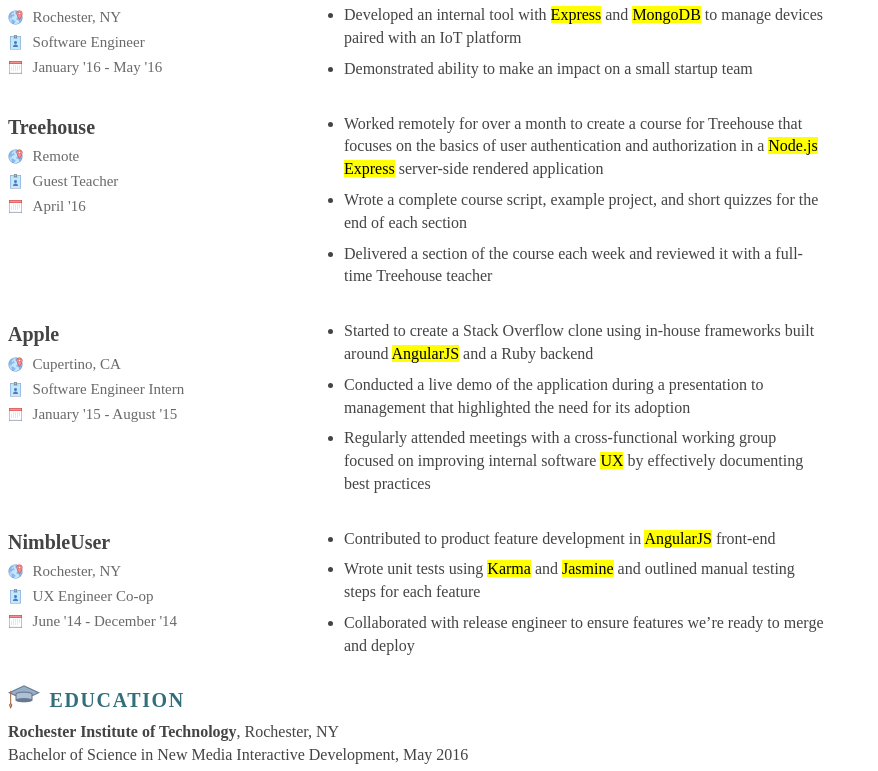
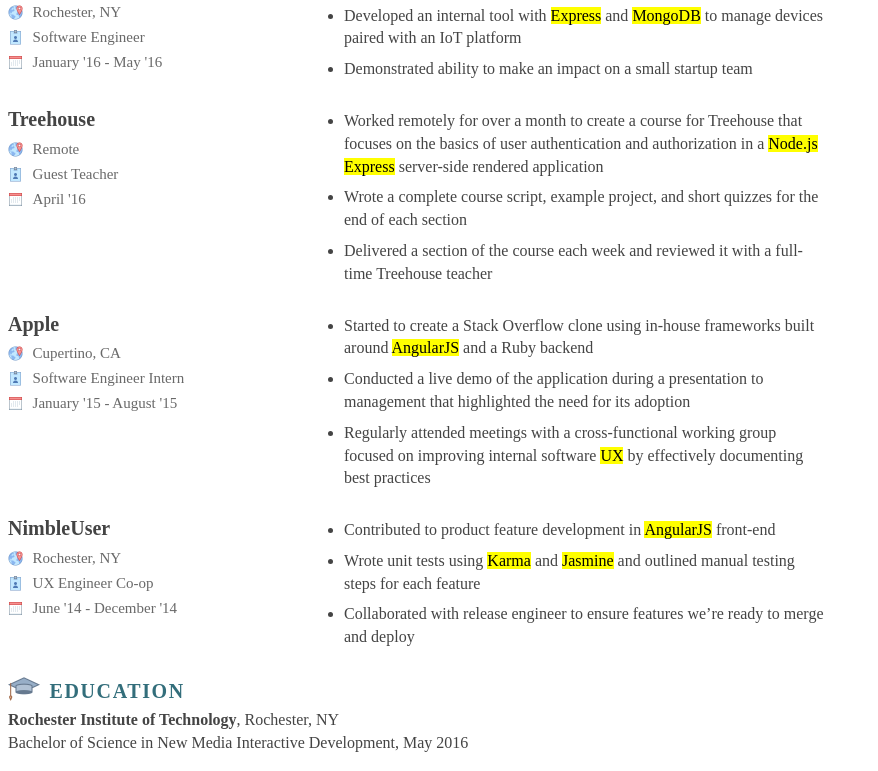
Before and after one commit to fostertheweb/fostertheweb.com, a Gatsby site: page /resume in a window 1280 px wide. Shown: the part 403-1174 px from the top of the page, without its empty margins (0-878 px from the left). Built offline with nearby package versions, Linux system fonts and the light colour scheme; Gatsby itself is replaced by a stand-in of ours.

Commit message:
align job baseline, avatar dimensions

```diff
--- a/src/components/resume/job.js
+++ b/src/components/resume/job.js
@@ -99,10 +99,10 @@ const Summary = styled.div`
 
 const Container = styled.div`
   display: flex;
-  align-items: flex-start;
+  align-items: baseline;
   justify-content: space-between;
 
-  margin-top: ${props => (props.first ? "0.6rem" : "2rem")};
+  margin-top: ${props => (props.first ? "0.5rem" : "1.5rem")};
 `;
 
 export default Job;
--- a/src/pages/resume.js
+++ b/src/pages/resume.js
@@ -127,8 +127,6 @@ const Section = styled.section`
 `;
 
 const SectionBody = styled.div`
-  margin-top: 0.2rem;
-
   a {
     color: #007faa;
     font-weight: 500;
```
Also changed, not shown: src/components/header.js (+6 -2 lines).
